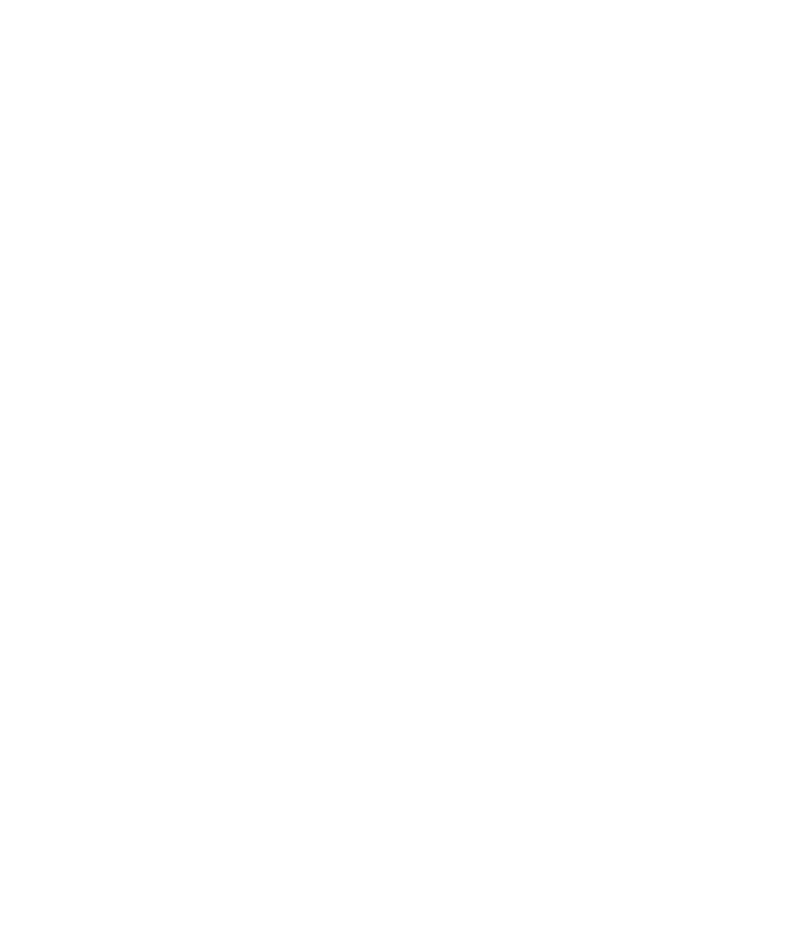
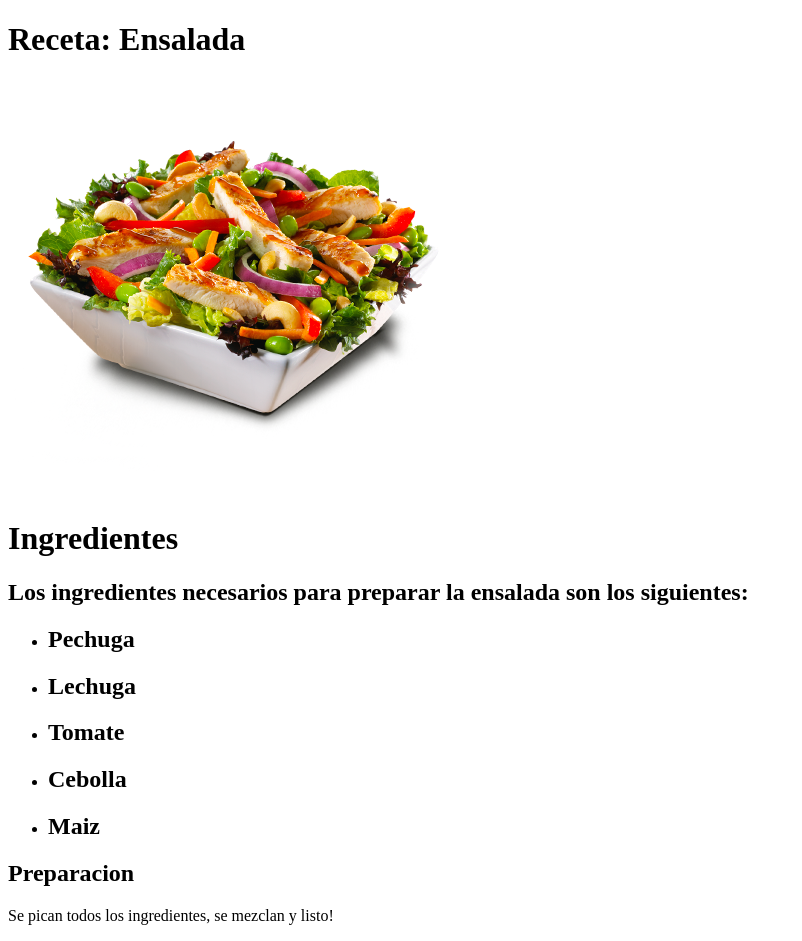
Before and after one commit to AlvaroToro37/aspirantes-mir-html-y-css, a plain HTML site: page ejercicio1-html-y-css/index.html in a window 1280 px wide. Shown: the whole page, without its empty margins (0-802 px from the left). Before the commit the page ends 800 px from the top, so only its background shows below. Drawn offline with Linux system fonts and the light colour scheme.

Commit message:
Agrega el cuerpo HTML del segundo ejercicio

```diff
--- a/ejercicio1-html-y-css/index.html
+++ b/ejercicio1-html-y-css/index.html
@@ -7,6 +7,24 @@
     <title>Mi Receta</title>
 </head>
 <body>
+        <!-- etiquetas para usar h1, h2, img, ul, li, y p -->
 
+    <h1>Receta: Ensalada</h1>
+
+    <img src="./ensalada.png">
+
+    <h1>Ingredientes</h1>
+    <h2>Los ingredientes necesarios para preparar la ensalada son los siguientes: </h2>
+    <ul>
+
+        <li><h2>Pechuga</h2> </li>
+        <li> <h2>Lechuga</h2></li>
+        <li><h2>Tomate</h2></li>
+        <li> <h2>Cebolla</h2></li>
+        <li><h2>Maiz</h2></li>
+    </ul>
+    <h2>Preparacion</h2>
+
+    <p>Se pican todos los ingredientes, se mezclan y listo!</p>
 </body>
 </html>
```
Also changed, not shown: ejercicio1-html-y-css/ensalada.png (added).
